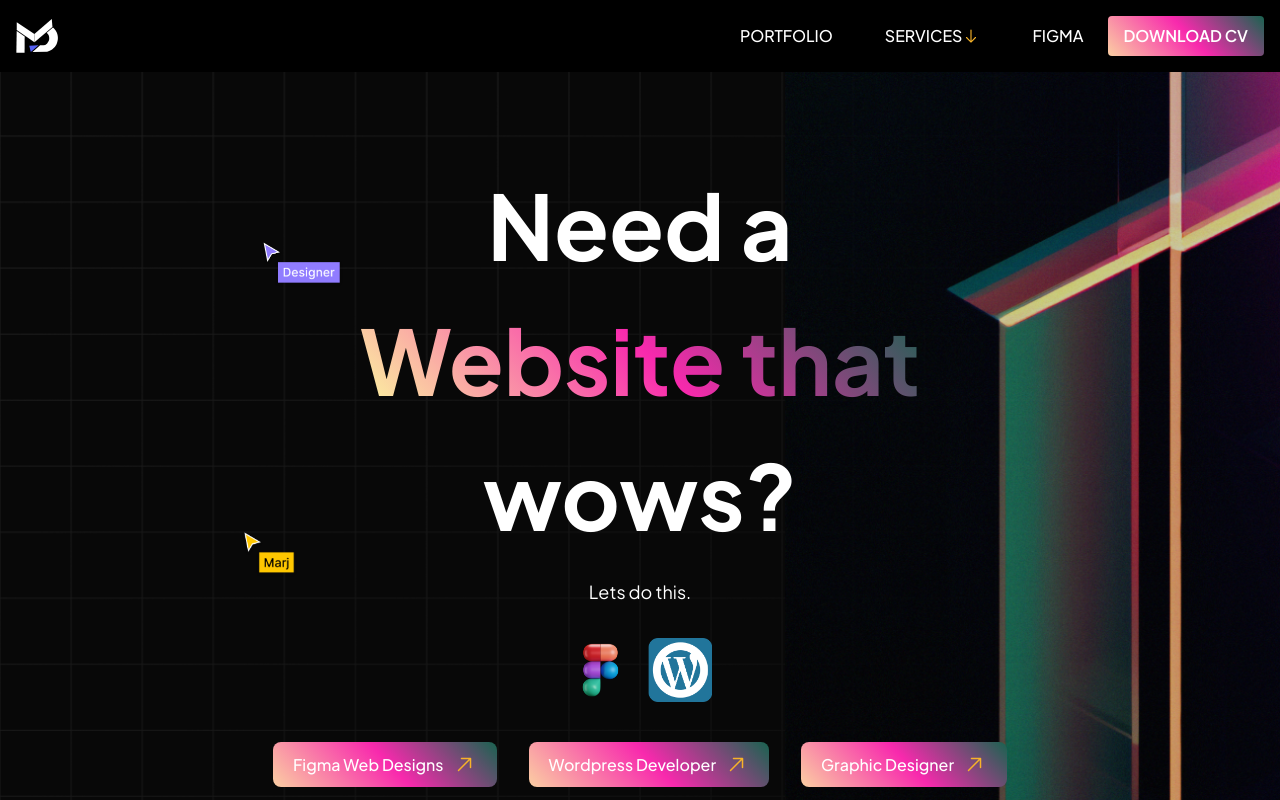
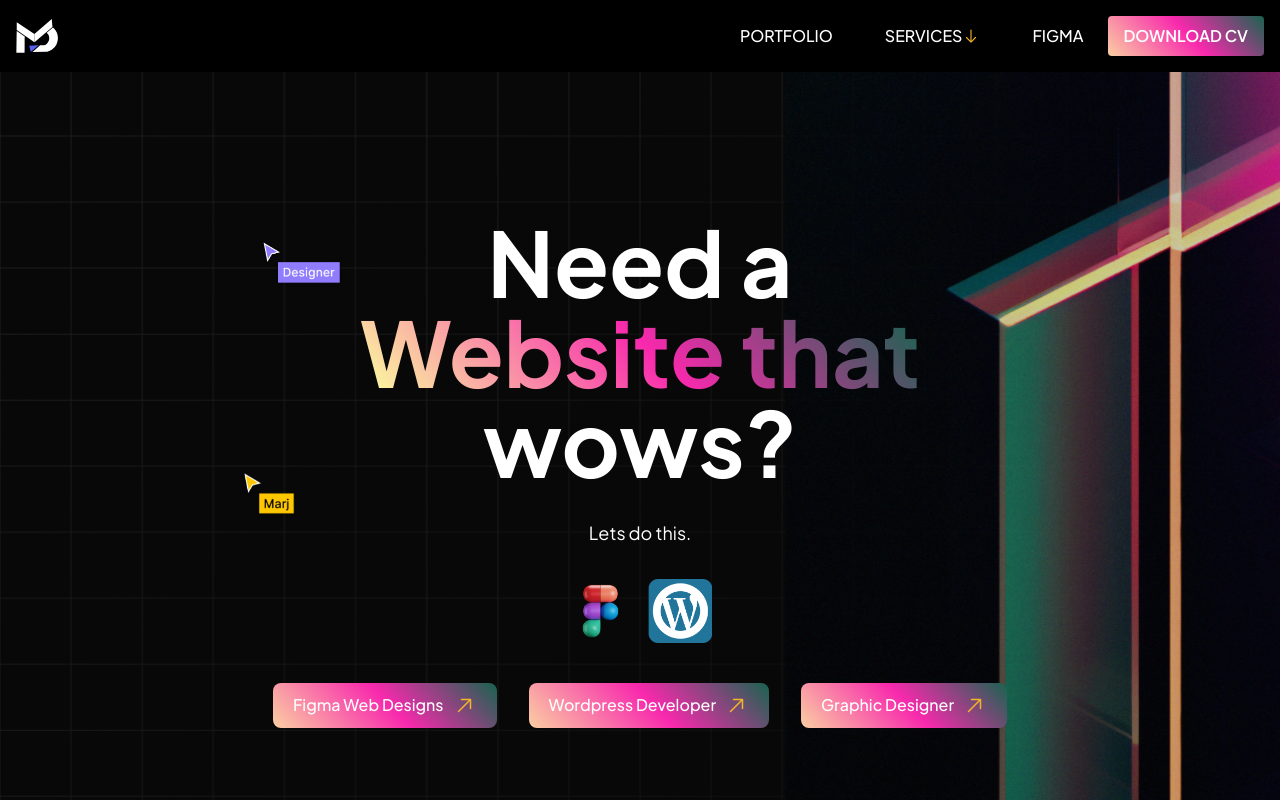
Before and after one commit to MarjonDoping/marj_portfolio, a React (Vite) app in the folder marjportfolio/marj-portfolio/: page / in a window 1280 px wide. Shown: the top 800 px of the page. Built offline with nearby package versions, Linux system fonts and the light colour scheme.

Commit message:
card background

```diff
--- a/marjportfolio/marj-portfolio/src/Page/HeroPage.jsx
+++ b/marjportfolio/marj-portfolio/src/Page/HeroPage.jsx
@@ -21,7 +21,7 @@ const HeroPage = () => {
         />
 
         <div className="text-center">
-          <h1 className="text-mh5 font-bold mb-4">
+          <h1 className="text-mh5 font-bold leading-none mb-8">
             Need a <br />
             <span
               style={{
--- a/marjportfolio/marj-portfolio/src/Page/Livepreview.jsx
+++ b/marjportfolio/marj-portfolio/src/Page/Livepreview.jsx
@@ -72,7 +72,7 @@ const Livepreview = () => {
       <div className="grid grid-cols-2 gap-8 max-w-screen-xl mx-auto py-12 px-12">
         {/* Cards */}
         {filteredCards.map((card) => (
-          <div className="custom-card bg-secondaryBlack border rounded-lg shadow dark:bg-gray-800 dark:border-gray-800" key={card.id}>
+          <div className="custom-card bg-secondaryBlack border rounded-lg shadow " key={card.id}>
             <a href="#">
               <img className="rounded-t-lg" src={card.image} alt="" />
             </a>
```
